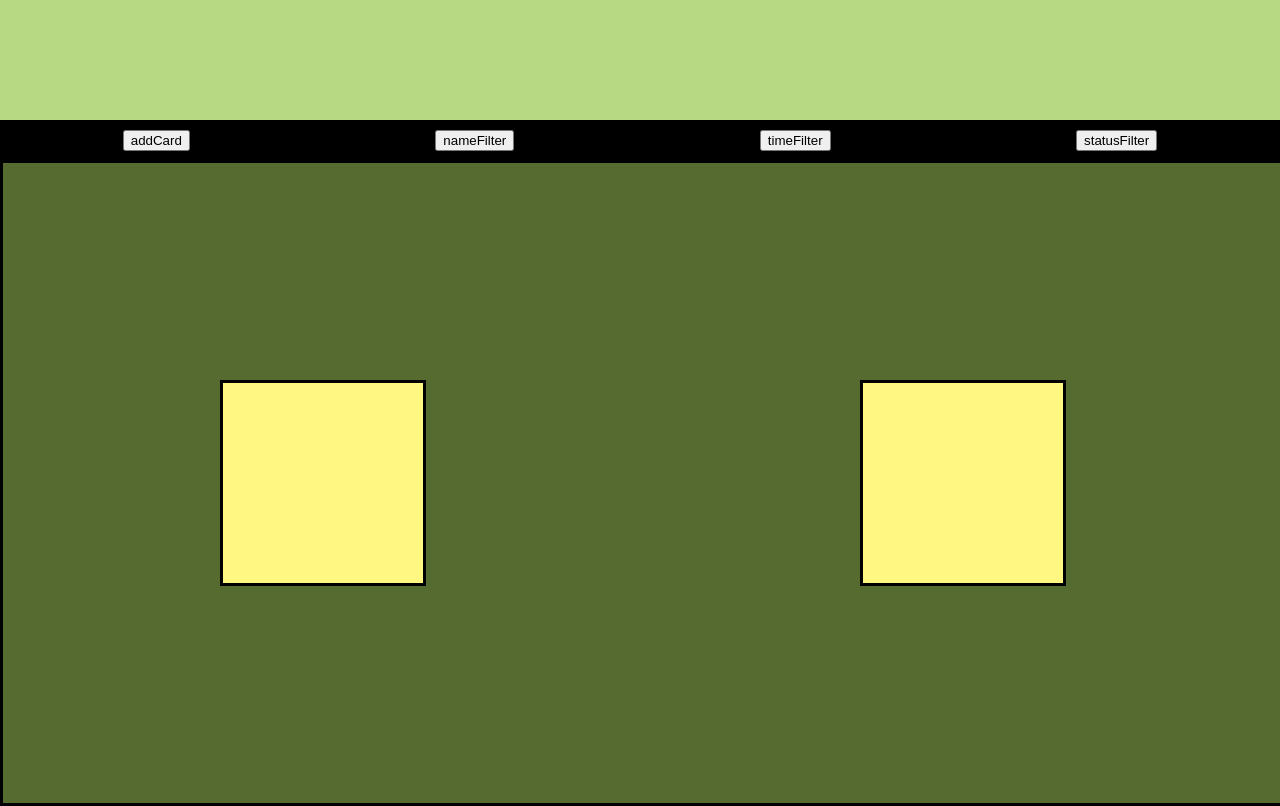
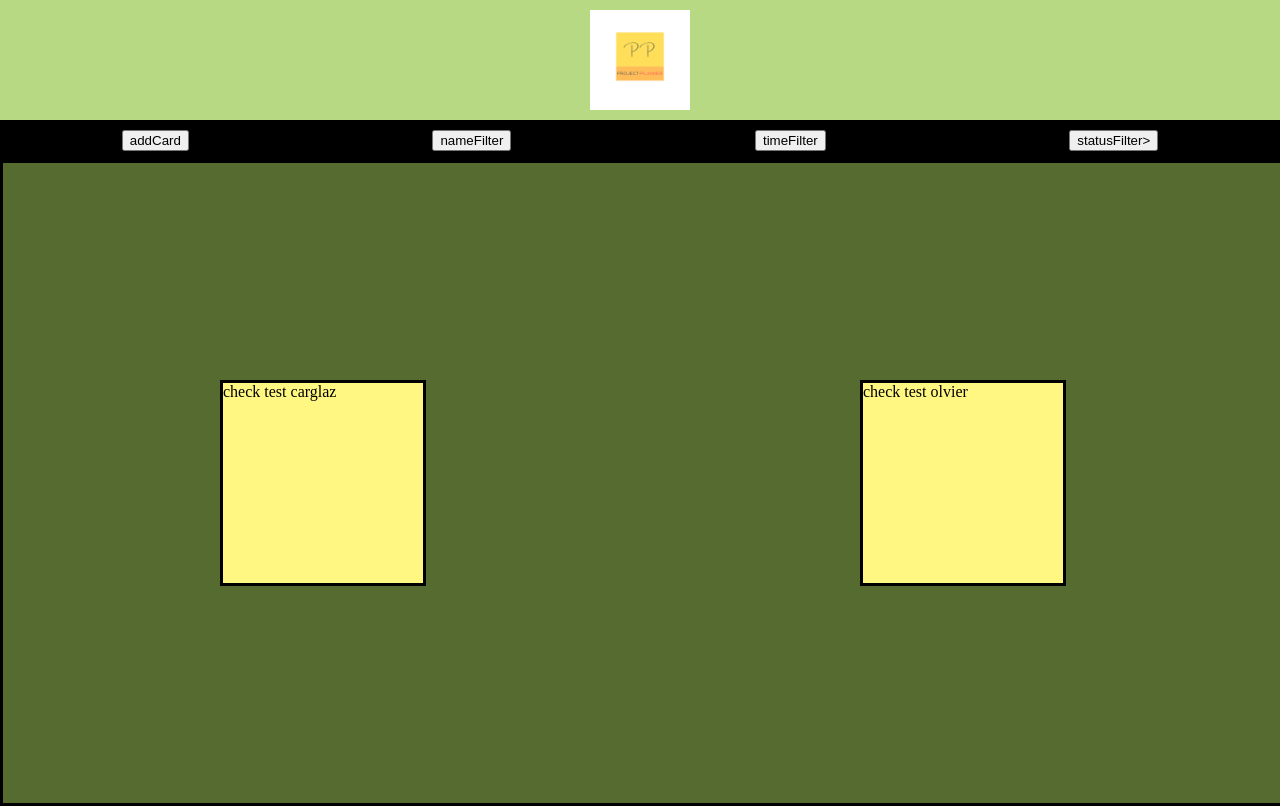
Before and after one commit to AnthxnyD/Project-Planner, a plain HTML site: page index.html in a window 1280 px wide. Drawn offline with Linux system fonts and the light colour scheme.

Commit message:
add card on click

```diff
--- a/assets/style.scss
+++ b/assets/css/style.scss
@@ -7,6 +7,13 @@ body{
     width: 100%;
     height: 15vh;
     background-color: rgb(184, 217, 131);
+    display: flex;
+    justify-content: center;
+    align-items: center;
+    .logo{
+        width: 100px;
+        height: 100px;
+    }
 }
 
 .menu{
@@ -16,9 +23,7 @@ body{
     display: flex;
     justify-content: space-around;
     align-items: center;
-    button{
 
-    }
 }
 
 .dashboard{
--- a/assets/script.js
+++ b/assets/script.js
@@ -1,4 +1,6 @@
-const card_data = [
+
+
+let card_data = [
     {
         name : "carglaz",
         description : "cezadaz zdazdad",
@@ -12,17 +14,42 @@ const card_data = [
         status : "1"
     }
 ]
+let dashboard = document.querySelector(".dashboard")
 
-console.log(card_data.push)
+generateCard()
+// let displayCard = card_data.map(function(){
+//         let card = document.createElement("div")
+//         card.classList.add("card")
+//         let dashboard = document.querySelector(".dashboard")
+//         dashboard.appendChild(card)
+// })
 
-let generateCard = card_data.map(function(){
-        let card = document.createElement("div")
-        card.classList.add("card")
-        let dashboard = document.querySelector(".dashboard")
-        dashboard.appendChild(card)
-})
+function generateCard(){
+    dashboard.innerHTML = ""
+    card_data.forEach((card) => {
+        let cardElem = document.createElement("div")
+        cardElem.classList.add("card")
+        cardElem.innerHTML = "check test " + card.name
+
+        dashboard.appendChild(cardElem)
+    })
+}
+
 
 const addCard = document.querySelector(".addCard")
 addCard.addEventListener("click", function() {
-    card_data.push.call()
+    console.log("check")
+    card_data.push({name: "Joshua"})
+    generateCard()
+
 })
+
+// function displayCard (){
+//     console.log(e)
+//     let card = document.createElement("div")
+//     card.classList.add("card")
+//     card.textContent = ""
+//     let dashboard = document.querySelector(".dashboard")
+//     dashboard.appendChild(card)
+
+// }
--- a/index.html
+++ b/index.html
@@ -5,18 +5,18 @@
     <meta http-equiv="X-UA-Compatible" content="IE=edge">
     <meta name="viewport" content="width=device-width, initial-scale=1.0">
     <title>project-planer</title>
-    <link rel="stylesheet" href="./assets/style.css">
+    <link rel="stylesheet" href="./assets/css/style.css">
 </head>
 <body>
     <header class="header">
-
+        <img src="./assets/img/logo.png" alt="logo" class="logo">
     </header>
     <main>
         <section class="menu">
             <button class="addCard">addCard</button>
             <button class="nameFilter">nameFilter</button>
             <button class="timeFilter">timeFilter</button>
-            <button class="statusFilter">statusFilter</button>
+            <button class="statusFilter">statusFilter></button>
         </section>
         <section class="dashboard">
 
```
Also changed, not shown: assets/css/style.css, 2 other files.
